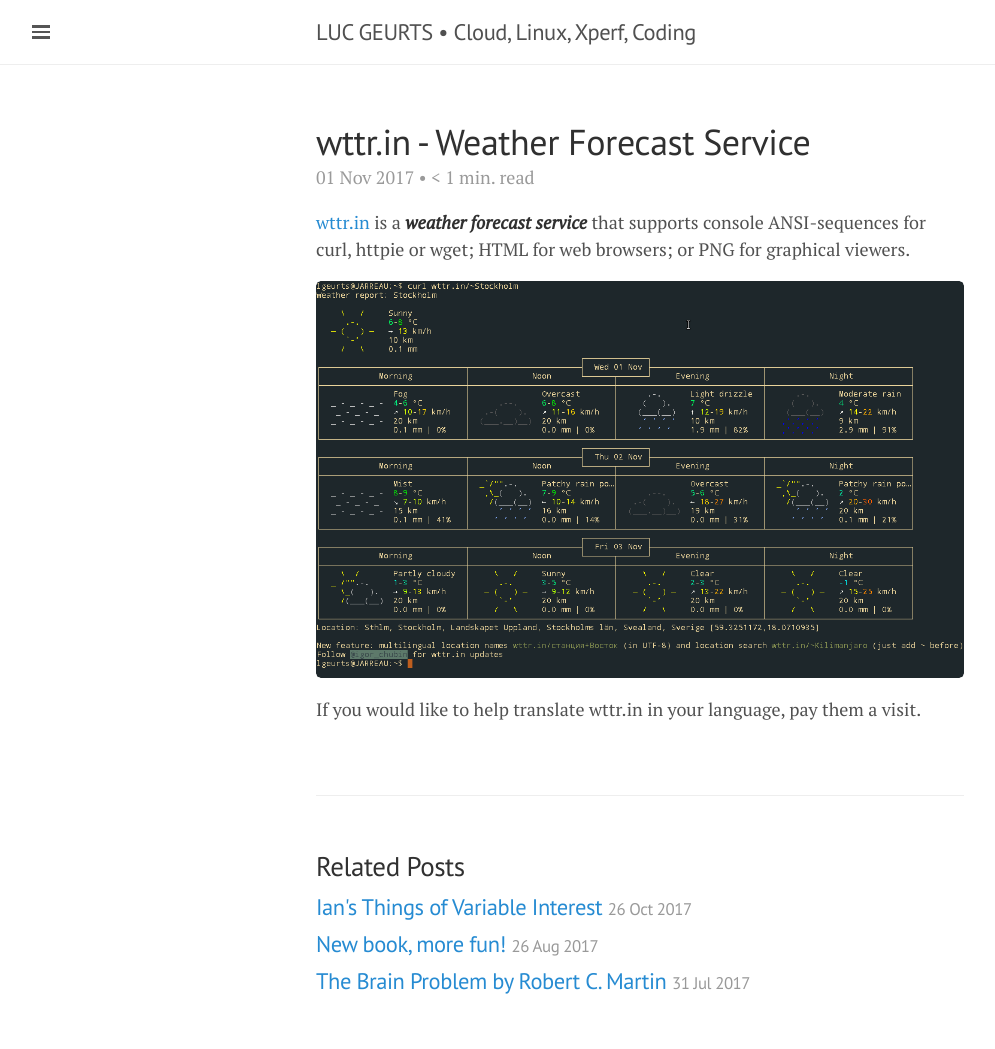
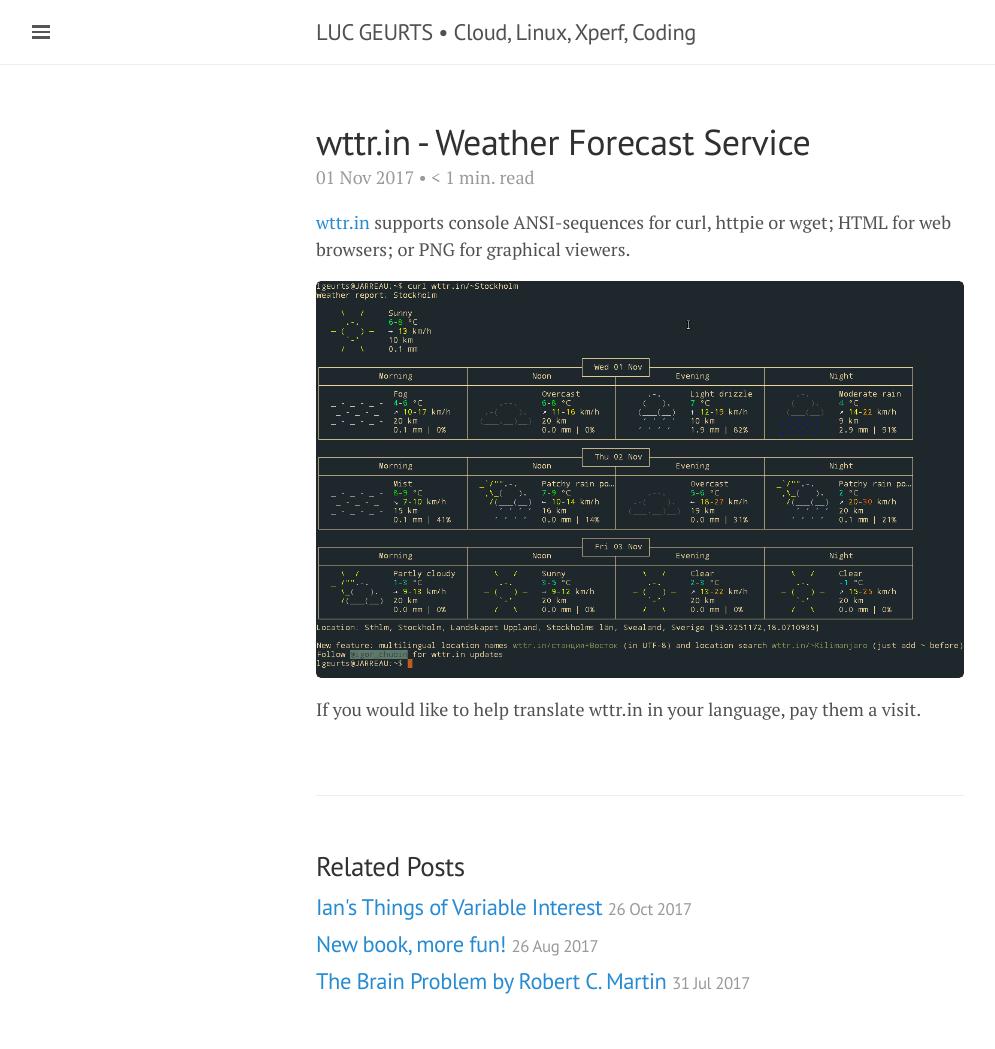
Before and after one commit to lgeurts/lgeurts.github.io, a Jekyll site: the page built from _posts/2017-11-01-wttr.in-weather-forecast.md, in a window 1280 px wide. Shown: the whole page, without its empty margins (0-995 px from the left). Built offline with Jekyll 4.4.1, drawn with Linux system fonts in a browser that asks for light colours; nearby versions of some CDN libraries; comment, search, counter and statistics services are not loaded.

Commit message:
Update 2017-11-01-wttr.in-weather-forecast.md

```diff
--- a/_posts/2017-11-01-wttr.in-weather-forecast.md
+++ b/_posts/2017-11-01-wttr.in-weather-forecast.md
@@ -7,7 +7,7 @@
 tags: [ Programming, GitHub Projects ]
 ---
 
-[wttr.in](https://github.com/chubin/wttr.in) is a ***weather forecast service*** that supports console ANSI-sequences for curl, httpie or wget; HTML for web browsers; or PNG for graphical viewers.
+[wttr.in](https://github.com/chubin/wttr.in) supports console ANSI-sequences for curl, httpie or wget; HTML for web browsers; or PNG for graphical viewers.
 
 ![wttr.in](/assets/wttr.in.png)
 
```
